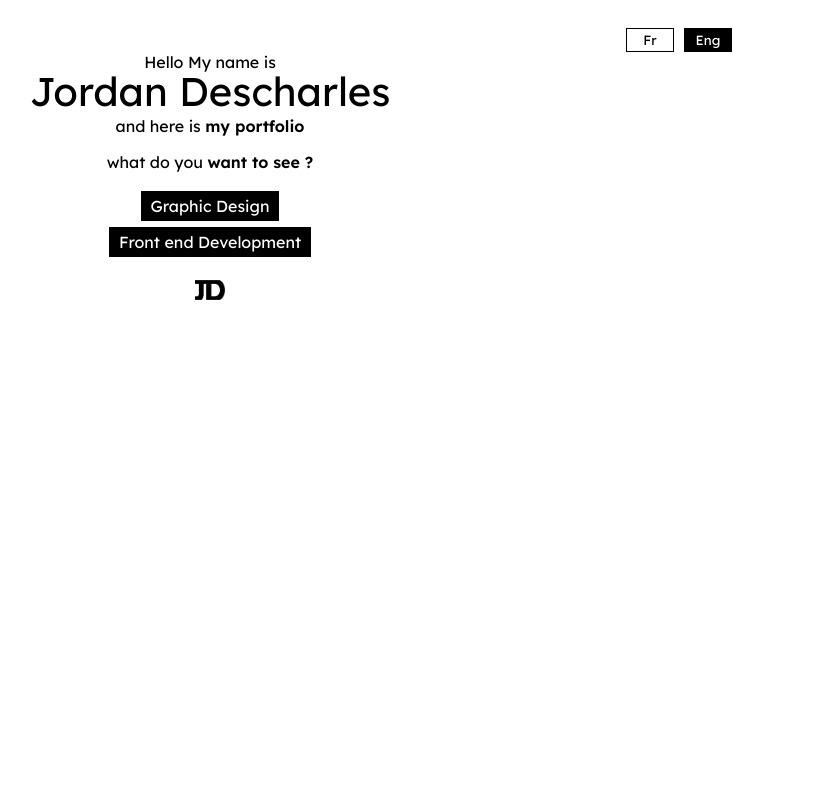
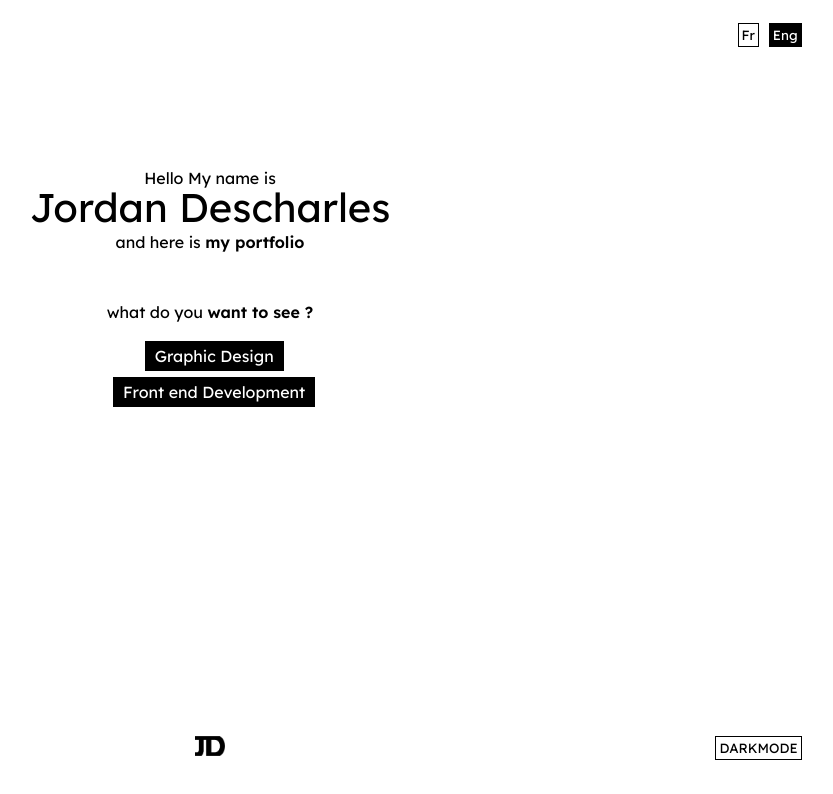
Before and after one commit to jordandescharles/Portfolio_2022, a React (Create React App) app: page / in a window 1280 px wide. Shown: the top 794 px of the page, without its empty margins (430-1263 px from the left). Built offline with nearby package versions, Linux system fonts and the light colour scheme.

Commit message:
FirtsPage ok
home page nearly ok : needs to add black mode and language change

```diff
--- a/src/App.js
+++ b/src/App.js
@@ -1,4 +1,5 @@
 import React from "react";
+import Darkmode from "./component/intro/Darkmode";
 import Footer from "./component/intro/Footer";
 import Intro from "./component/intro/Intro";
 import Language from "./component/intro/Language";
@@ -9,6 +10,7 @@ function App() {
       <Language />
       <Intro />
       <Footer />
+      <Darkmode />
     </div>
   );
 }
--- /dev/null
+++ b/src/component/intro/Darkmode.js
@@ -0,0 +1,11 @@
+import React from 'react';
+
+const Darkmode = () => {
+    return (
+        <div className='darkmode languageBox'>
+            DARKMODE
+        </div>
+    );
+};
+
+export default Darkmode;
--- a/src/component/intro/Intro.js
+++ b/src/component/intro/Intro.js
@@ -5,13 +5,13 @@ const Intro = () => {
     return (
         <div className='intro'>
             <span>Hello My name is </span>
-            <h1>Jordan Descharles</h1>
+            <h1 className='name'> Jordan Descharles</h1>
             <span>and here is <span className='semiBold'>my portfolio</span> </span>
 
-            <p>what do you <span className='semiBold'>want to see ?</span> </p>
+            <p className='bigSpacer'>what do you <span className='semiBold'>want to see ?</span> </p>
 
-            <span className='btnIntro'> Graphic Design</span> <br />
-            <span className='btnIntro'>Front end Development</span>
+            <div className='btn'><span className='rotate-180'>&#62;</span><span className='btnIntro'> Graphic Design</span> </div>
+            <div className='btn'><span className='rotate-180'>&#62;</span><span className='btnIntro'>Front end Development</span></div>
         </div>
     );
 };
--- a/src/component/intro/intro.css
+++ b/src/component/intro/intro.css
@@ -1,24 +1,26 @@
 .intro{
     text-align: center;
+    padding-top: 20vh;
 }
 .monogram{
-    width: 30px;
+  width: 30px;
     height: auto;
 
 }
 .footer{
-    padding-top: 20px;
-    max-width: 30px;
-    margin: 0 auto;
+
+    position: absolute;
+    bottom: 5%;
+    left: calc(50% - 15px);
 }
 .language{
-    display: flex;
-    padding-top: 20px;
-    padding-right: 100px;
-    justify-content: flex-end;
+    width: fit-content;
+    position: absolute;
+    top: 3%;
+    right: 3%;
 }
 .languageBox{
-    width: 40px;
+    width: fit-content;
     font-size: 10pt;
     text-align: center;
     margin-right: 10px ;
@@ -44,4 +46,82 @@
     display: inline-block;
     margin: 3px;
     padding: 5px 10px;
+    cursor: pointer;
 }
+
+.rotate-180 {
+    height: 30px;
+    opacity: 0;
+}
+
+ .btn:hover > .rotate-180   {
+    opacity: 1;
+    display: inline-block;
+    vertical-align: center;
+    font-size: 16pt;
+	-webkit-animation: rotate180 0.8s infinite ease-in-out;
+	        animation: rotate180 0.8s infinite ease-in-out;
+}
+.darkmode{
+    width: fit-content;
+    position: absolute;
+    bottom: 5%;
+    right: 3%;
+    border: 1px black solid;
+}
+.bigSpacer{
+    margin-top: 50px;
+}
+
+.name:hover{
+   color: #f19940 ;
+
+}
+
+
+
+/** Animations */
+
+@-webkit-keyframes rotate180 {
+    0% {
+      -webkit-transform: rotateX(0);
+              transform: rotateX(0);
+    }
+    100% {
+      -webkit-transform: rotateX(-360deg);
+              transform: rotateX(-300deg);
+    }
+  }
+  @keyframes rotate180{
+    0% {
+      -webkit-transform: rotateX(0);
+              transform: rotateX(0);
+    }
+    100% {
+      -webkit-transform: rotateX(-360deg);
+              transform: rotateX(-360deg);
+    }
+  }
+
+
+/** slide-fwd-center */
+@-webkit-keyframes slidetxt{
+    0% {
+      -webkit-transform: translateZ(0);
+              transform: translateZ(0);
+    }
+    100% {
+      -webkit-transform: translateZ(160px);
+              transform: translateZ(160px);
+    }
+  }
+  @keyframes slidetxt {
+    0% {
+      -webkit-transform: translateZ(0);
+              transform: translateZ(0);
+    }
+    100% {
+      -webkit-transform: translateZ(160px);
+              transform: translateZ(160px);
+    }
+  }
```
Also changed, not shown: src/style/style.css (line endings or trailing spaces).
